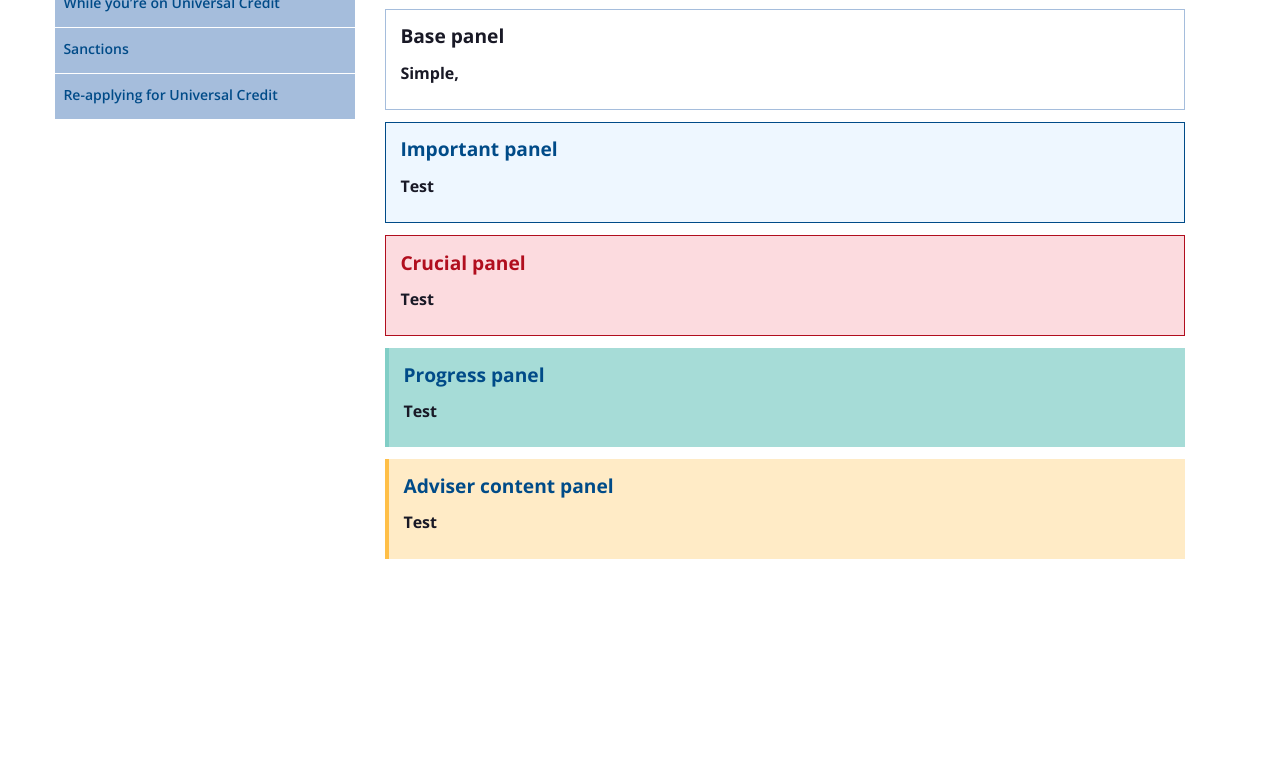
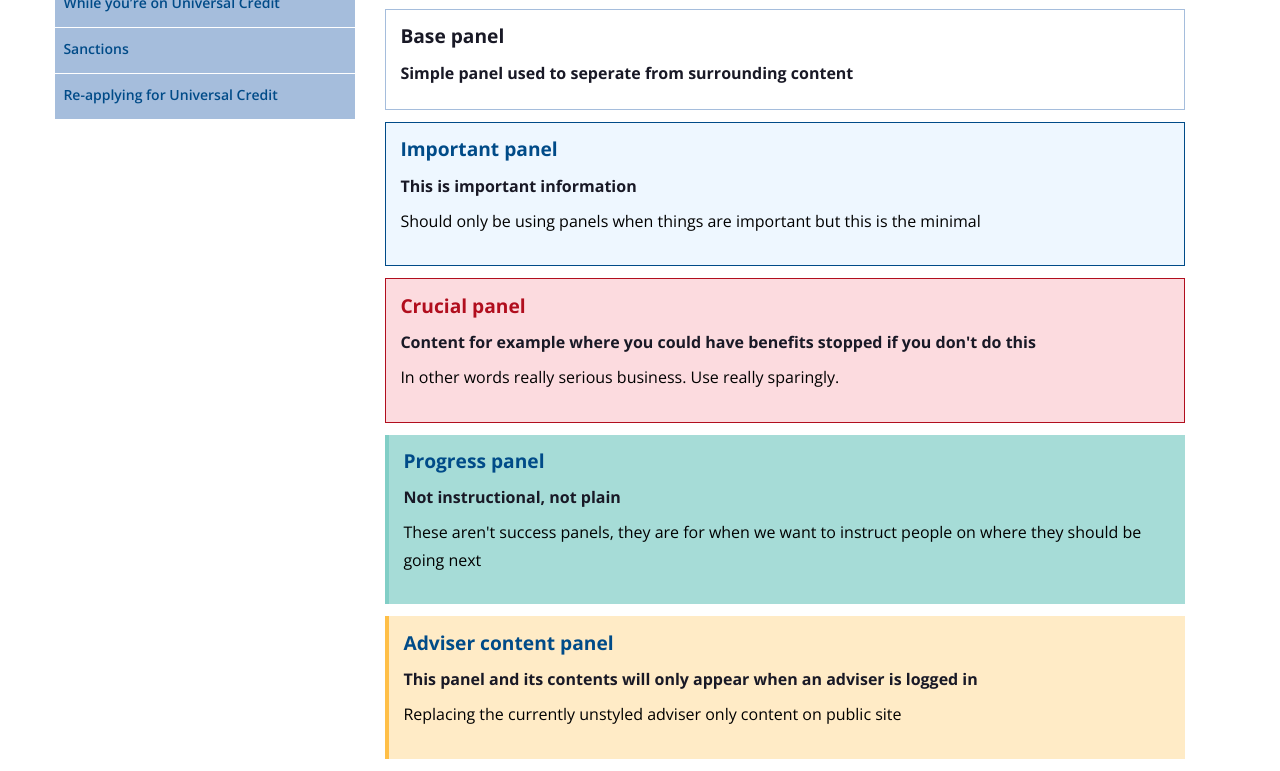
Before and after one commit to eliothill/cab-beta-design, a website: page index.html in a window 1280 px wide. Shown: the part 2962-3733 px from the top of the page. Before the commit the page ends 3533 px from the top, so only its background shows below. Drawn offline with nearby package versions, Linux system fonts and the light colour scheme.

Commit message:
Explaining of panels

```diff
--- a/index.html
+++ b/index.html
@@ -175,27 +175,31 @@
 
               <div class="dap-panel dap-panel--base">
                 <h1 class="dap-panel__title">Base panel</h1>
-                <h2 class="dap-panel__subtitle">Simple, </h2>
+                <h2 class="dap-panel__subtitle">Simple panel used to seperate from surrounding content</h2>
               </div>
 
               <div class="dap-panel dap-panel--important">
                 <h1 class="dap-panel__title">Important panel</h1>
-                <h2 class="dap-panel__subtitle">Test</h2>
+                <h2 class="dap-panel__subtitle">This is important information</h2>
+                <p>Should only be using panels when things are important but this is the minimal</p>
               </div>
 
               <div class="dap-panel dap-panel--crucial">
                 <h1 class="dap-panel__title">Crucial panel</h1>
-                <h2 class="dap-panel__subtitle">Test</h2>
+                <h2 class="dap-panel__subtitle">Content for example where you could have benefits stopped if you don't do this</h2>
+                <p>In other words really serious business. Use really sparingly.</p>
               </div>
 
               <div class="dap-panel dap-panel--progress">
                 <h1 class="dap-panel__title">Progress panel</h1>
-                <h2 class="dap-panel__subtitle">Test</h2>
+                <h2 class="dap-panel__subtitle">Not instructional, not plain</h2>
+                <p>These aren't success panels, they are for when we want to instruct people on where they should be going next</p>
               </div>
 
               <div class="dap-panel dap-panel--adviser">
                 <h1 class="dap-panel__title">Adviser content panel</h1>
-                <h2 class="dap-panel__subtitle">Test</h2>
+                <h2 class="dap-panel__subtitle">This panel and its contents will only appear when an adviser is logged in</h2>
+                <p>Replacing the currently unstyled adviser only content on public site</p>
               </div>
 
             </div>
```
